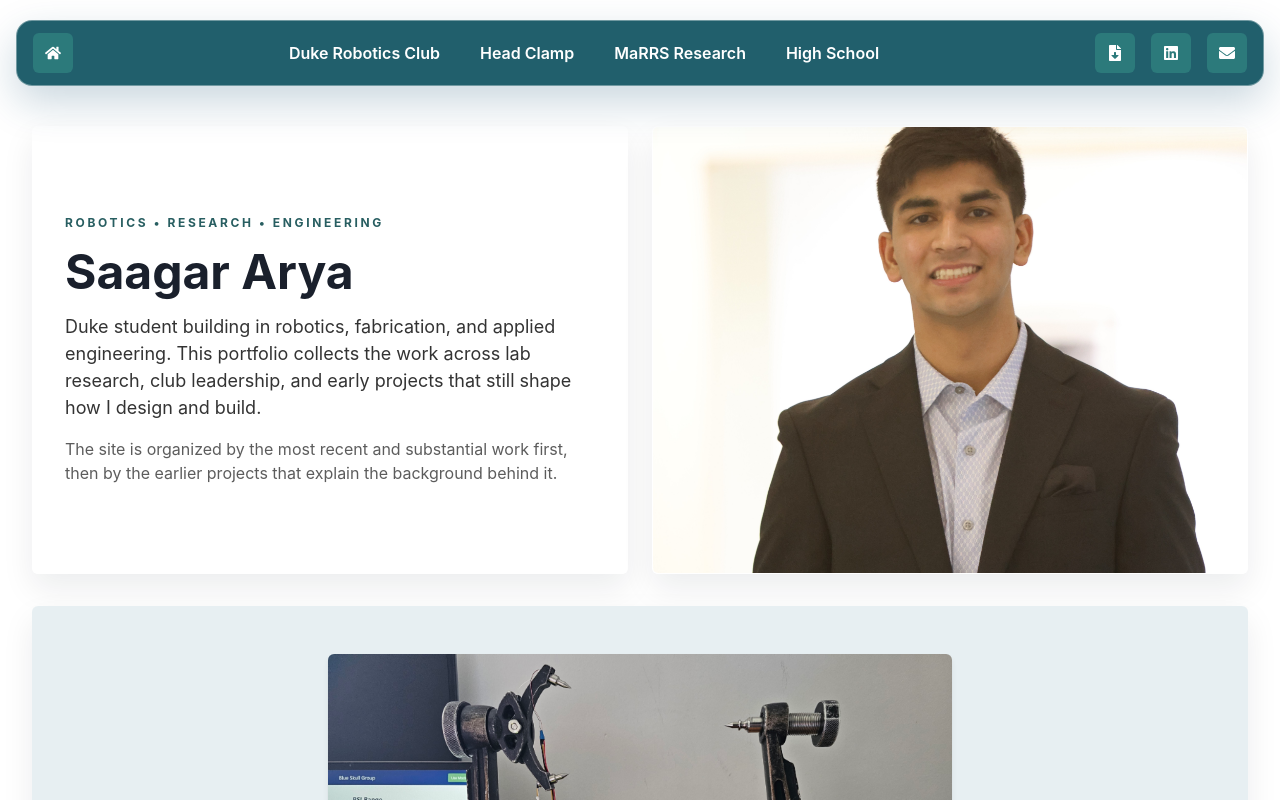
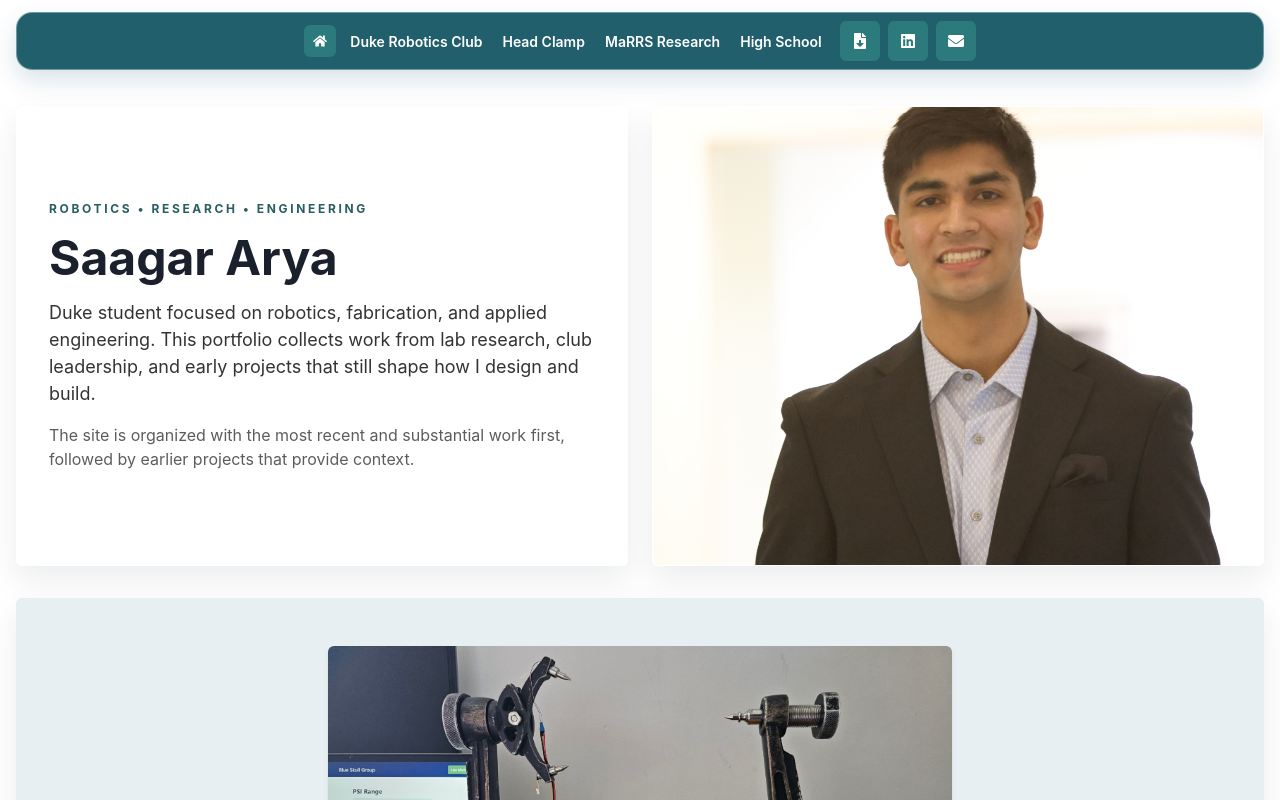
Before and after one commit to Saagar-Arya/Saagar-Arya.github.io, a React (Vite) app: page / in a window 1280 px wide. Shown: the top 800 px of the page. Built offline with nearby package versions, Linux system fonts and the light colour scheme.

Commit message:
starting to update now

```diff
--- a/src/App.tsx
+++ b/src/App.tsx
@@ -57,60 +57,63 @@ function App() {
   };
 
   return (
-    <Box minH="100vh" py={{ base: 3, md: 5 }}>
+    <Box minH="100vh" py={{ base: 2, md: 3 }}>
       <Container maxW="7xl">
         <Flex
           as="nav"
-          position="sticky"
-          top={3}
-          zIndex={10}
+          w="full"
           align="center"
-          gap="4"
+          justify="center"
+          gap={{ base: 2, md: 3 }}
           wrap="wrap"
-          px={{ base: 3, md: 4 }}
-          py="3"
+          px={{ base: 2, md: 3 }}
+          py="2"
           borderRadius="2xl"
           border="1px solid"
           borderColor="whiteAlpha.500"
           bg="rgba(9, 78, 92, 0.9)"
           color="white"
-          boxShadow="0 16px 40px rgba(12, 74, 110, 0.22)"
-          backdropFilter="blur(12px)"
+          boxShadow="0 10px 24px rgba(12, 74, 110, 0.16)"
+          mb={6}
         >
+          <Flex align="center" gap="2" wrap="wrap" justify="center">
             <Tooltip label="Home" aria-label="Home Tooltip">
               <IconButton
                 as={RouterLink}
                 to="/"
                 aria-label="Home"
                 icon={<FaHome />}
+                size="sm"
                 {...navActionButtonStyles}
               />
             </Tooltip>
-          <Flex flex="1" display={{ base: 'none', lg: 'block' }} />
             {sectionLinks.map(link => (
               <Link
                 key={link.to}
                 as={RouterLink}
                 to={link.to}
                 fontWeight="600"
-              px="3"
-              py="2"
+                fontSize="sm"
+                px="1.5"
+                py="1"
                 borderRadius="md"
                 _hover={{ bg: 'rgba(255, 255, 255, 0.12)' }}
               >
                 {link.label}
               </Link>
             ))}
-          <Flex flex="1" display={{ base: 'none', lg: 'block' }} />
+          </Flex>
 
+          <Flex align="center" gap="2" wrap="wrap" justify="center">
             {navActions.map(action => (
               <Tooltip key={action.key} label={action.tooltip} aria-label={`${action.label} Tooltip`}>
                 {action.key === 'email' ? action.render(handleCopyEmail) : action.render()}
               </Tooltip>
             ))}
           </Flex>
+        </Flex>
 
-        <Box py={{ base: 4, md: 6 }}>
+        <Box py={{ base: 2, md: 3 }}>
           <Routes>
             <Route path="/" element={<Home />} />
             <Route path="/highschool/*" element={<Highschool />} />
--- a/src/pages/Home.tsx
+++ b/src/pages/Home.tsx
@@ -121,7 +121,7 @@ const Home = () => {
   const imageWidth = { base: "90vw", md: "70vw", lg: "50vw" }; // Adjust widths for different screen sizes
 
   return (
-    <Box p={4}>
+    <Box>
       <SimpleGrid columns={{ base: 1, lg: 2 }} spacing={6} mb={8} alignItems="stretch">
         <ContentPanel p={{ base: 5, md: 8 }}>
           <Stack spacing={4} h="full" justify="center">
@@ -132,10 +132,10 @@ const Home = () => {
               Saagar Arya
             </Heading>
             <Text fontSize="lg" color="blackAlpha.800">
-              Duke student building in robotics, fabrication, and applied engineering. This portfolio collects the work across lab research, club leadership, and early projects that still shape how I design and build.
+              Duke student focused on robotics, fabrication, and applied engineering. This portfolio collects work from lab research, club leadership, and early projects that still shape how I design and build.
             </Text>
             <Text fontSize="md" color="blackAlpha.700">
-              The site is organized by the most recent and substantial work first, then by the earlier projects that explain the background behind it.
+              The site is organized with the most recent and substantial work first, followed by earlier projects that provide context.
             </Text>
           </Stack>
         </ContentPanel>
```
Lines whose indentation alone changed are shown as unchanged.
